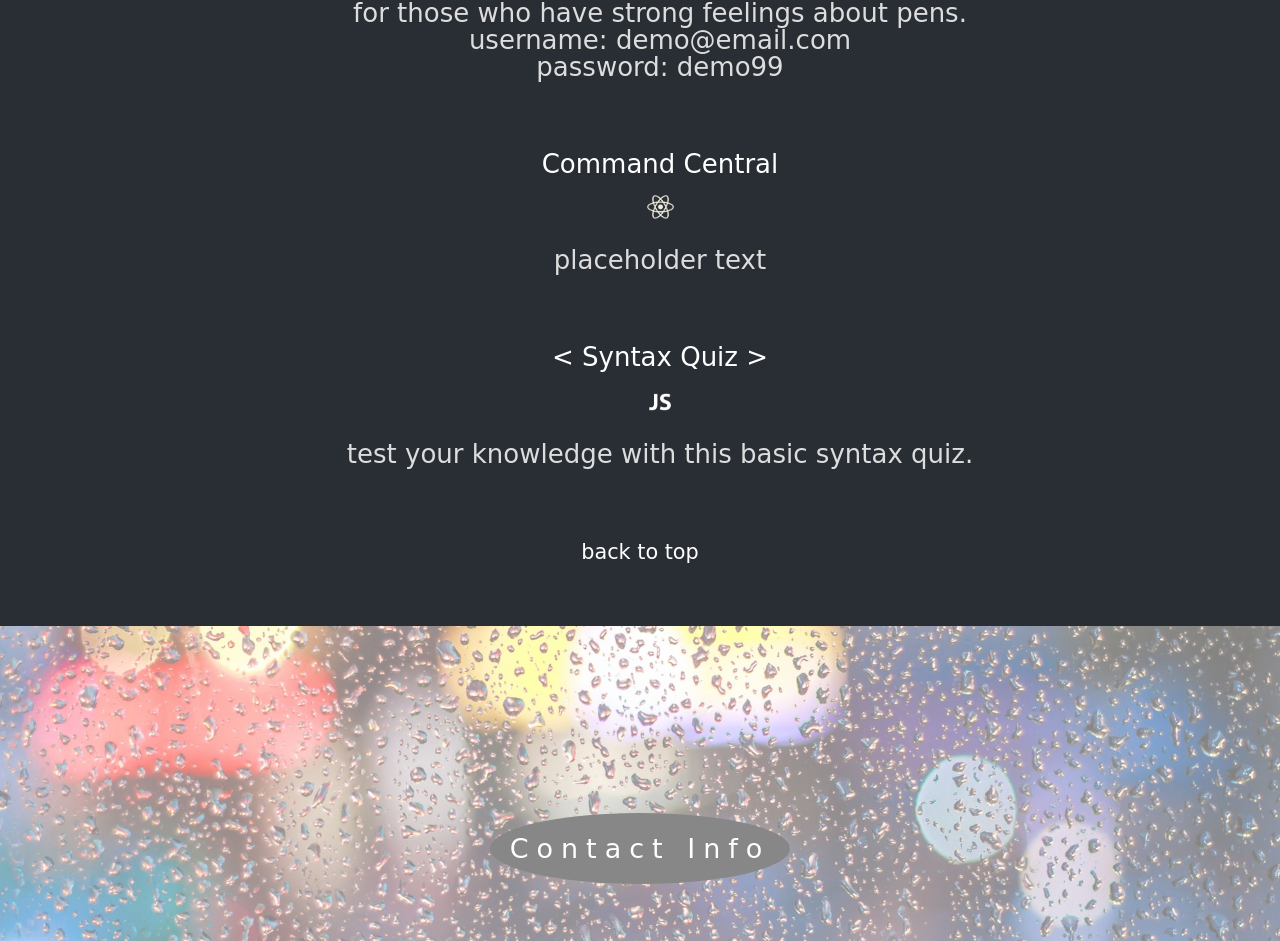
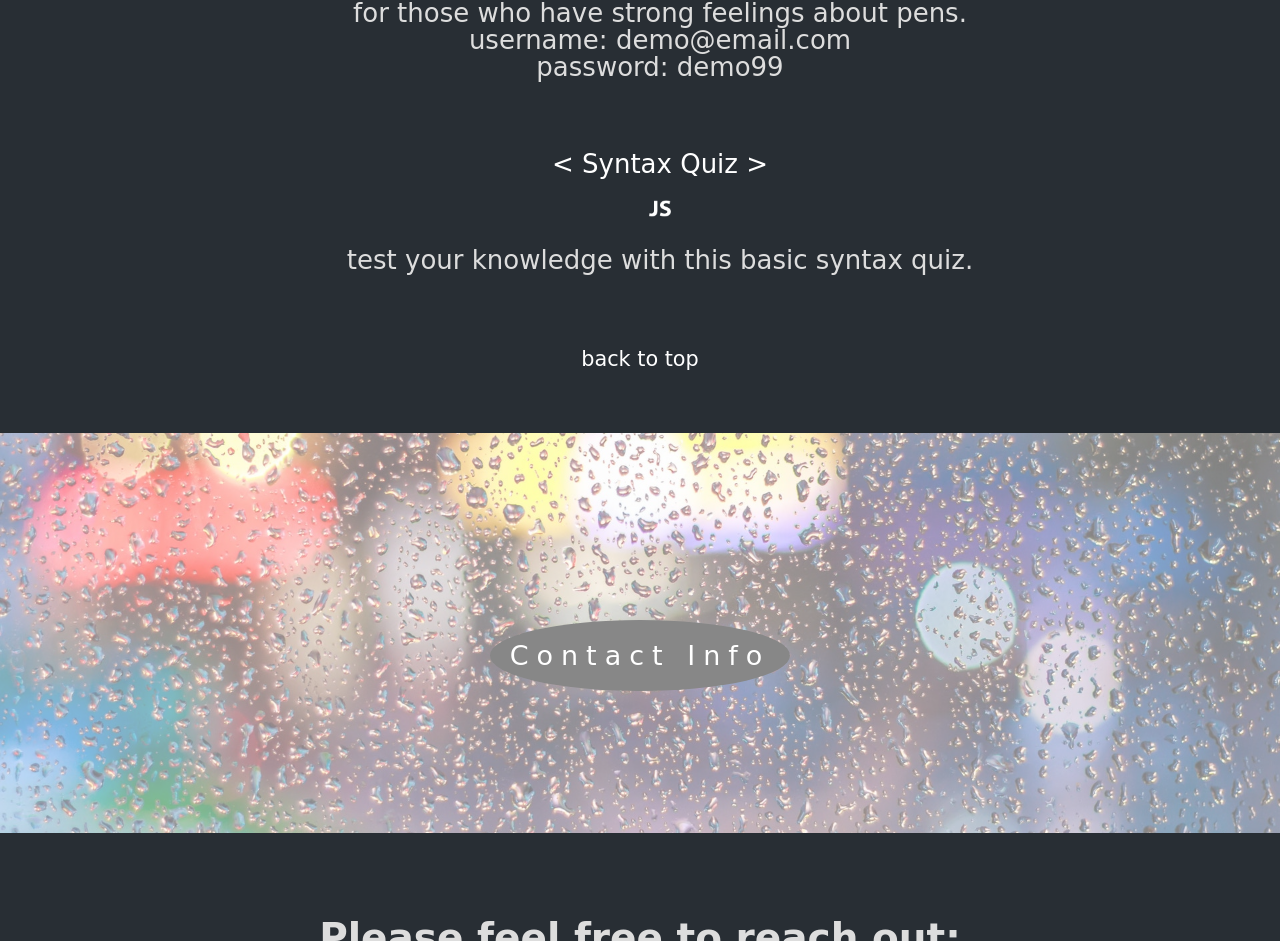
Before and after one commit to alee092017/ALee-Portfolio-DraftOnly, a plain HTML site: page index.html in a window 1280 px wide. Shown: the part 2157-3098 px from the top of the page. Drawn offline with Linux system fonts and the light colour scheme; a web font is replaced by a local one.

Commit message:
removed command central from projects

```diff
--- a/index.html
+++ b/index.html
@@ -55,10 +55,6 @@
         <p class="projdescr">For those who have strong feelings about pens.</p> <p class="projdescr">username: demo@email.com</p>
           <p class="projdescr">password: demo99</p>
           <br>
-        <li><a class="projnav" target="_blank" href="#">Command Central</a></li>
-        <img src='./img/reactjs.png' class="reactpng">
-         <p class="projdescr">placeholder text</p>
-        <br>
         <li><a class="projnav" target="_blank" href="http://syntax-quiz-p12017.bitballoon.com/">&#060 Syntax Quiz &#062</a></li>
         <img src='./img/js-512.png' class="jspng">
         <p class="projdescr">test your knowledge with this basic syntax quiz.</p>
```
